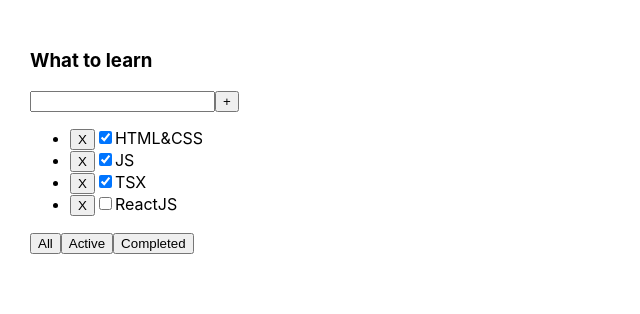
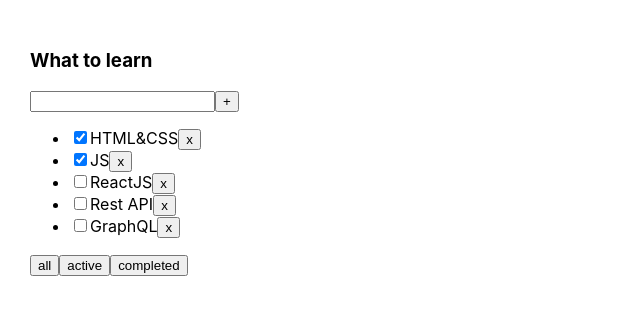
Before and after one commit to Roman-Likhomanov/todo, a React (Create React App) app: page / in a window 1280 px wide. Shown: the top 314 px of the page, without its empty margins (0-640 px from the left). Built offline with nearby package versions, Linux system fonts and the light colour scheme.

Commit message:
lesson-3

```diff
--- a/package.json
+++ b/package.json
@@ -10,10 +10,12 @@
     "@types/node": "^12.0.0",
     "@types/react": "^16.9.0",
     "@types/react-dom": "^16.9.0",
+    "@types/uuid": "^8.3.4",
     "react": "^16.13.1",
     "react-dom": "^16.13.1",
     "react-scripts": "3.4.1",
-    "typescript": "~3.7.2"
+    "typescript": "~3.7.2",
+    "uuid": "^8.3.2"
   },
   "scripts": {
     "start": "react-scripts start",
--- a/src/App.tsx
+++ b/src/App.tsx
@@ -1,39 +1,52 @@
 import React, {useState} from 'react';
 import './App.css';
 import {Todolist} from './Todolist';
+import {v1} from 'uuid';
+
+export type FilterValuesType = 'all' | 'active' | 'completed';
 
 function App() {
 
-    let [tasks1, setTask1] = useState([
-        {id: 1, title: 'HTML&CSS', isDone: true},
-        {id: 2, title: 'JS', isDone: true},
-        {id: 3, title: 'TSX', isDone: true},
-        {id: 4, title: 'ReactJS', isDone: false}
+    let [tasks, setTasks] = useState([
+        {id: v1(), title: 'HTML&CSS', isDone: true},
+        {id: v1(), title: 'JS', isDone: true},
+        {id: v1(), title: 'ReactJS', isDone: false},
+        {id: v1(), title: 'Rest API', isDone: false},
+        {id: v1(), title: 'GraphQL', isDone: false},
     ]);
 
-    const removeTask = (taskId: number) => {
-        tasks1 = tasks1.filter((el) => el.id !== taskId);
-        setTask1(tasks1);
+    const addTask = (newTitle: string) => {
+        const newTask = {id: v1(), title: newTitle, isDone: false}
+        setTasks([newTask, ...tasks])
     }
 
-    // const[filterValue, setFilterValue] = useState('All')
-    //
-    // const changeFilter = (value:filterValueType) => {
-    //     setFilterValue(value)
-    // }
-    //
-    // let filteredTasks = tasks1
-    // if(filterValue==='Active'){filteredTasks = tasks1.filter(el => el.isDone === true)}
-    // if (filterValue==='Completed'){filteredTasks = tasks1.filter(el => el.isDone === false) }
+    function removeTask(id: string) {
+        let filteredTasks = tasks.filter(t => t.id != id);
+        setTasks(filteredTasks);
+    }
 
+    let [filter, setFilter] = useState<FilterValuesType>('all');
+
+    let tasksForTodolist = tasks;
+
+    if (filter === 'active') {
+        tasksForTodolist = tasks.filter(t => t.isDone === false);
+    }
+    if (filter === 'completed') {
+        tasksForTodolist = tasks.filter(t => t.isDone === true);
+    }
+
+    function changeFilter(value: FilterValuesType) {
+        setFilter(value);
+    }
 
     return (
         <div className="App">
-            <Todolist
-                title={'What to learn'}
-                tasks={tasks1}
-                removeTask={removeTask}
-                // changeFilter={changeFilter}
+            <Todolist title="What to learn"
+                      tasks={tasksForTodolist}
+                      removeTask={removeTask}
+                      changeFilter={changeFilter}
+                      addTask={addTask}
             />
         </div>
     );
--- a/src/Todolist.tsx
+++ b/src/Todolist.tsx
@@ -1,54 +1,79 @@
 import React, {useState} from 'react';
+import {FilterValuesType} from './App';
+import {Button} from './components/Button';
 
-type filterValueType = 'All'|'Active'|'Completed';
-
-type TodolistPropsType = {
-    title: string | number;
-    tasks: Array<TasksPropsType>;
-    removeTask: (taskId:number)=>void;
-    // changeFilter:(value:filterValueType)=>void;
+type TaskType = {
+    id: string
+    title: string
+    isDone: boolean
 }
 
-type TasksPropsType = {
-    id: number;
-    title: string;
-    isDone: boolean;
+type PropsType = {
+    title: string
+    tasks: Array<TaskType>
+    removeTask: (taskId: string) => void
+    changeFilter: (value: FilterValuesType) => void
+    addTask: (newTitle: string) => void
 }
 
-export const Todolist = (props: TodolistPropsType) => {
+export function Todolist(props: PropsType) {
 
-    const[filterValue, setFilterValue] = useState('All')
+    const [newTitle, setNewTitle] = useState('')
 
-    const changeFilter = (value:filterValueType) => {
-        setFilterValue(value)
+    const addTaskHandler = () => {
+        props.addTask(newTitle)
+        setNewTitle('')
     }
 
-    let filteredTasks = props.tasks
-    if(filterValue==='Active'){filteredTasks = props.tasks.filter(el => el.isDone === true)}
-    if (filterValue==='Completed'){filteredTasks = props.tasks.filter(el => el.isDone === false) }
+    const onChangeHandler = (event: React.ChangeEvent<HTMLInputElement>) => {
+        setNewTitle(event.currentTarget.value)
+    }
+
+    const onKeyPressHandler = (event: React.KeyboardEvent<HTMLInputElement>) => {
+        if (event.key === 'Enter') {
+            addTaskHandler()
+        }
+    }
+
+    const allChangeFilterHandler = () => {
+        props.changeFilter('all')
+    }
+
+    const activeChangeFilterHandler = () => {
+        props.changeFilter('active')
+    }
+
+    const completedChangeFilterHandler = () => {
+        props.changeFilter('completed')
+    }
+
+    const tsarChangeFilterHandler = (value: FilterValuesType) => {
+        props.changeFilter(value)
+    }
+
+    const removeTaskHandler = (value:string) => {
+        props.removeTask(value)
+    }
 
     return <div>
         <h3>{props.title}</h3>
         <div>
-            <input/>
-            <button>+</button>
+            <input value={newTitle} onChange={onChangeHandler} onKeyDown={onKeyPressHandler}/>
+            <button onClick={addTaskHandler}>+</button>
         </div>
         <ul>
-            {filteredTasks.map((el, index) => {
-                return (
-                    <li key={el.id}>
-                        <button onClick={() =>props.removeTask(el.id)}>X</button>
-                        <input type="checkbox" checked={el.isDone}/>
-                        <span>{el.title}</span>
-                    </li>
-            )
-            })
+            {
+                props.tasks.map(t => <li key={t.id}>
+                    <input type="checkbox" checked={t.isDone}/>
+                    <span>{t.title}</span>
+                    <button onClick={()=>removeTaskHandler(t.id)}>x</button>
+                </li>)
             }
         </ul>
         <div>
-            <button onClick={() =>changeFilter('All')}>All</button>
-            <button onClick={() =>changeFilter('Active')}>Active</button>
-            <button onClick={() =>changeFilter('Completed')}>Completed</button>
+            <Button name={'all'} callBack={()=>tsarChangeFilterHandler('all')}/>
+            <Button name={'active'} callBack={()=>tsarChangeFilterHandler('active')}/>
+            <Button name={'completed'} callBack={()=>tsarChangeFilterHandler('completed')}/>
         </div>
     </div>
 }
--- /dev/null
+++ b/src/components/Button.tsx
@@ -0,0 +1,16 @@
+import React from 'react';
+
+type ButtonPropsType = {
+    name: string
+    callBack: () => void
+}
+
+export const Button = (props: ButtonPropsType) => {
+    const onClickHandler = () => {
+        props.callBack()
+    }
+
+    return (
+        <button onClick={onClickHandler}>{props.name}</button>
+    )
+}
```
Also changed, not shown: src/setupTests.ts (added, +5 -0 lines), 1 other file (tests, documents, lock files or other folders).
